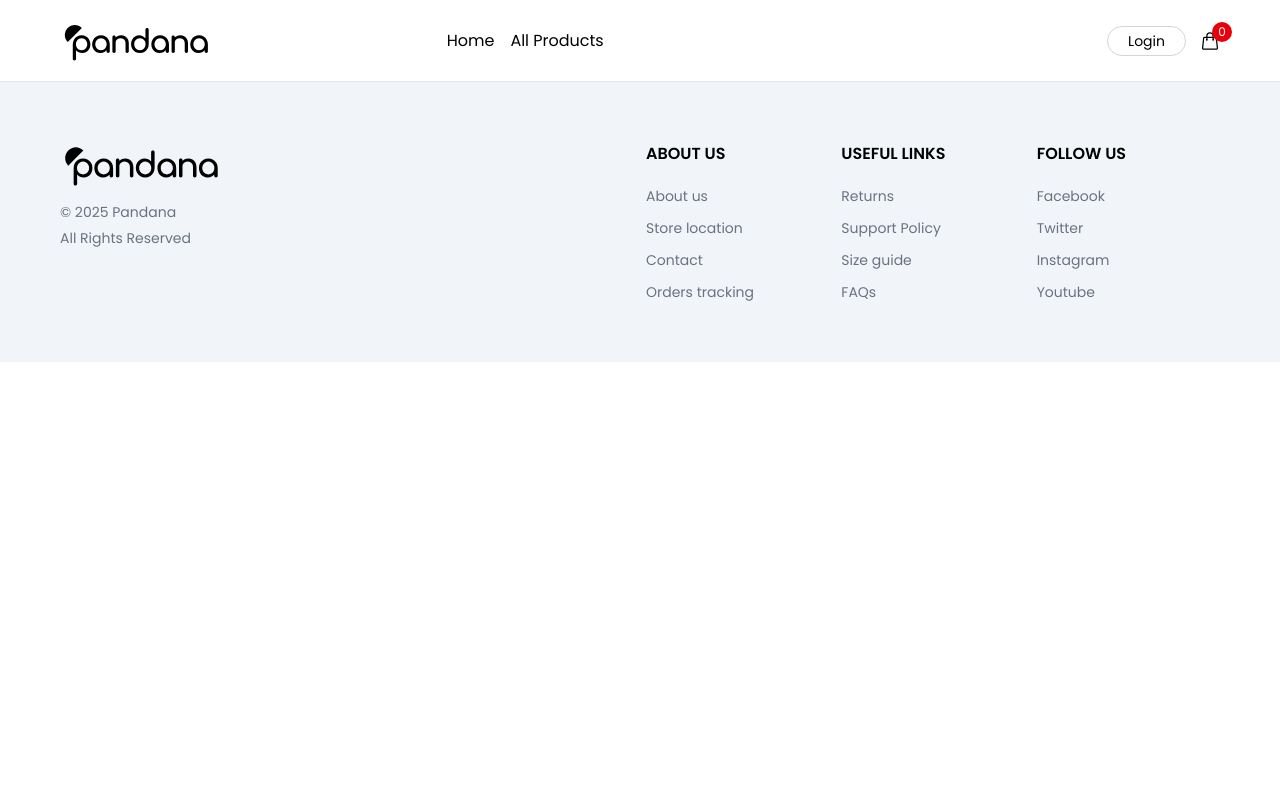
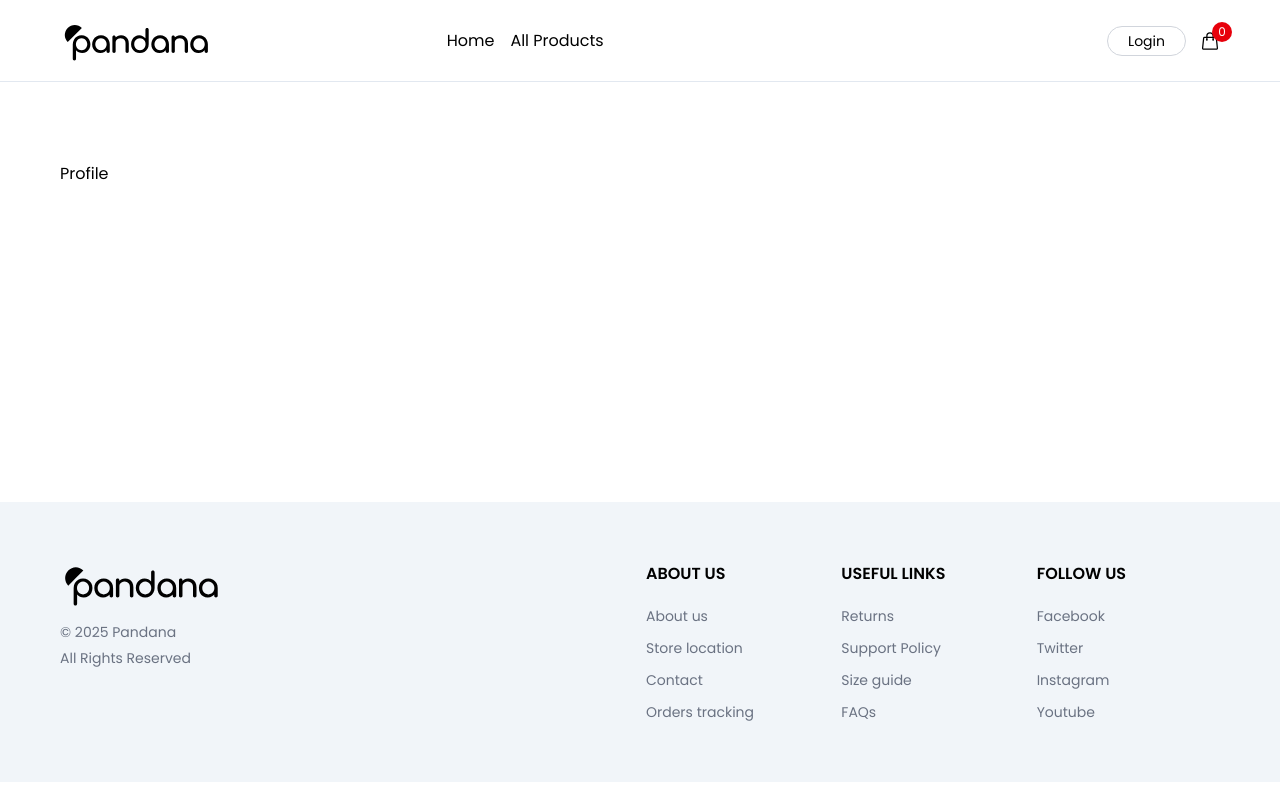
Before and after one commit to SiminDev/Pandana, a React (Vite) app: page /profile in a window 1280 px wide. Built offline with nearby package versions, Linux system fonts and the light colour scheme.

Commit message:
add profile component and its route

```diff
--- a/src/App.tsx
+++ b/src/App.tsx
@@ -7,6 +7,7 @@ import Cart from "./pages/cart/Cart";
 import { CartContextProvider } from "./context/CartContext";
 import Login from "./pages/login/Login";
 import { useLoginContext } from "./context/LoginContext";
+import Profile from "./pages/profile/Profile";
 
 function App() {
 
@@ -21,6 +22,7 @@ function App() {
             <Route path="/all-products" element={<AllProducts />} />
             <Route path="/product/:id" element={<Product />} />
             <Route path="/cart" element={<Cart />} />
+            <Route path="/profile" element={<Profile />} />
             <Route path="/login" element={isLogin ? <Navigate to='/' />:<Login />} />
             <Route />
           </Routes>
--- a/src/components/navbar/UserMenu.tsx
+++ b/src/components/navbar/UserMenu.tsx
@@ -28,7 +28,7 @@ function UserMenu({ openMenu, setOpenMenu, menuRef }: UserMenuProps) {
   return (
     <div className="absolute w-26 z-5 bg-white border border-gray-200 shadow-xl rounded-lg -right-10 top-7 overflow-hidden">
       <ul>
-        <Link to={"/cart"}>
+        <Link to={"/profile"}>
           <li className="border-b text-gray-600 px-3 py-2 border-gray-200 text-sm hover:bg-slate-100 duration-150 transition-all">
             Profile
           </li>
--- /dev/null
+++ b/src/pages/profile/Profile.tsx
@@ -0,0 +1,5 @@
+function Profile() {
+  return <div className="px-15 py-20 min-h-105">Profile</div>;
+}
+
+export default Profile;
```
